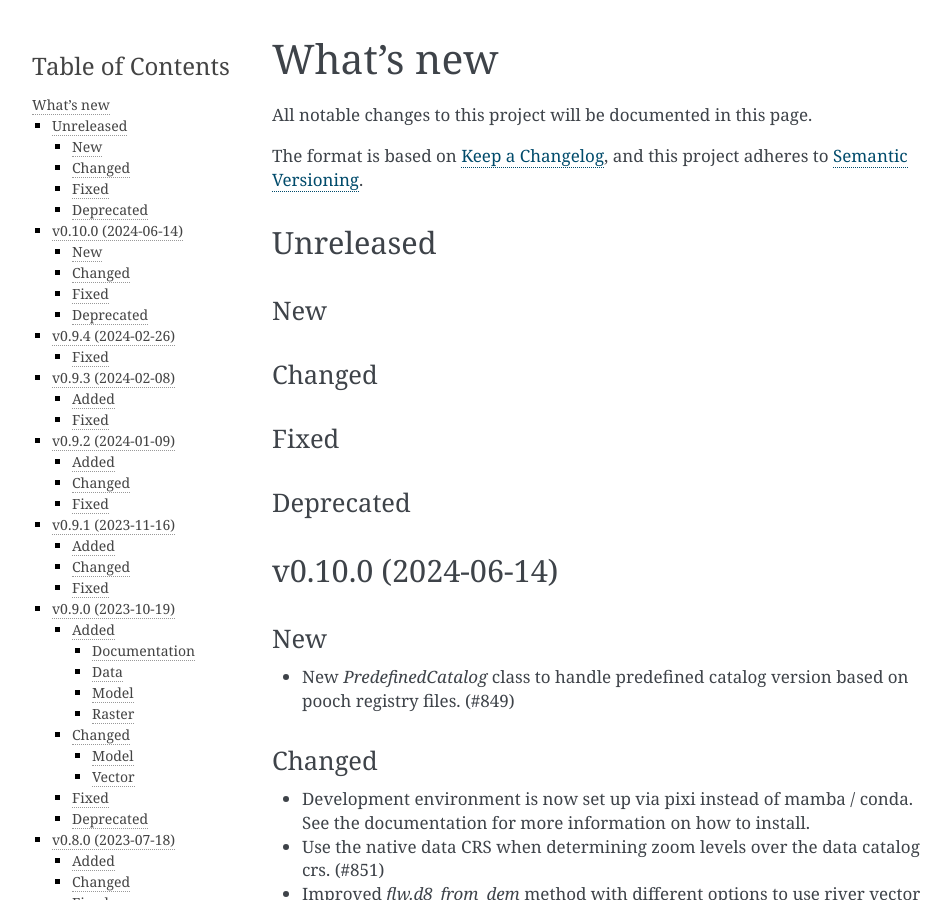
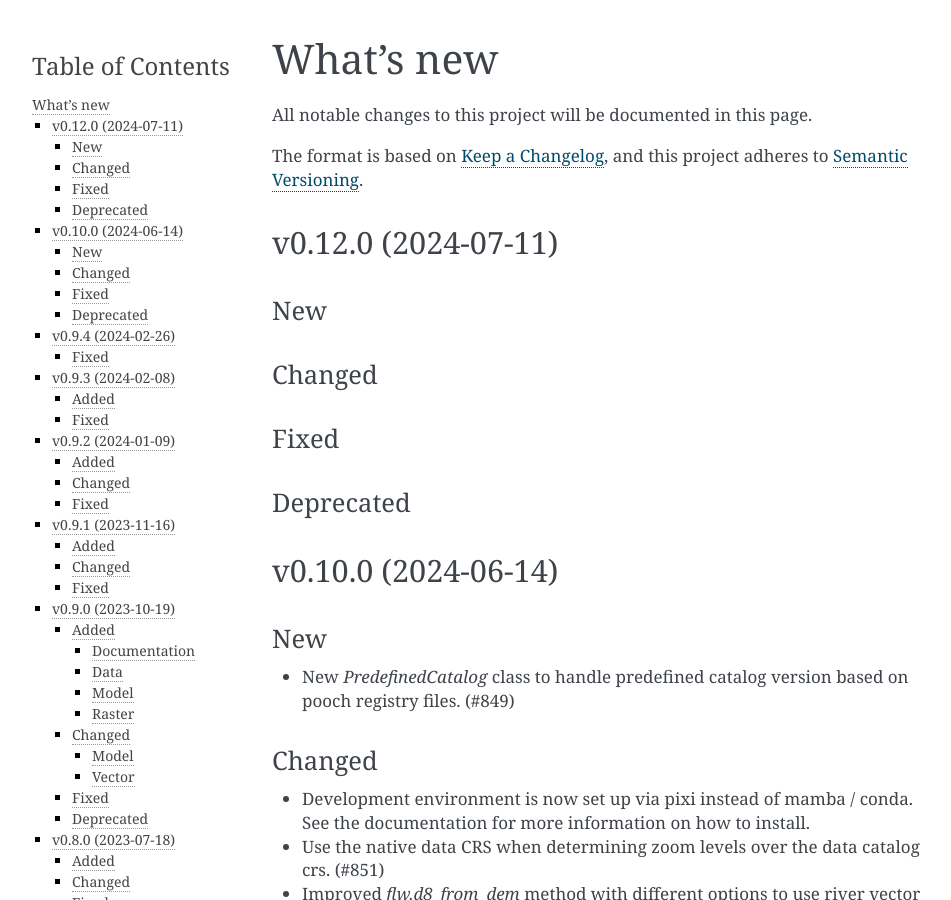
Before and after one commit to savente93/ci-playground, a Sphinx documentation site: the page built from docs/changelog.rst, in a window 1280 px wide and 900 px high. Shown: the whole window, without its empty margins (148-1099 px from the left). Built offline with Sphinx 7.4.7, drawn with Linux system fonts in a browser that asks for light colours.

Commit message:
prepare for release v0.12.0

```diff
--- a/docs/changelog.rst
+++ b/docs/changelog.rst
@@ -7,8 +7,8 @@ The format is based on `Keep a Changelog`_, and this project adheres to
 `Semantic Versioning`_.
 
 
-Unreleased
-==========
+v0.12.0 (2024-07-11)
+====================
 
 New
 ---
--- a/hydromt/__init__.py
+++ b/hydromt/__init__.py
@@ -2,4 +2,4 @@
 
 GREETING = "Greetings stranger!"
 
-__version__ = "0.11.0"
+__version__ = "0.12.0"
```
